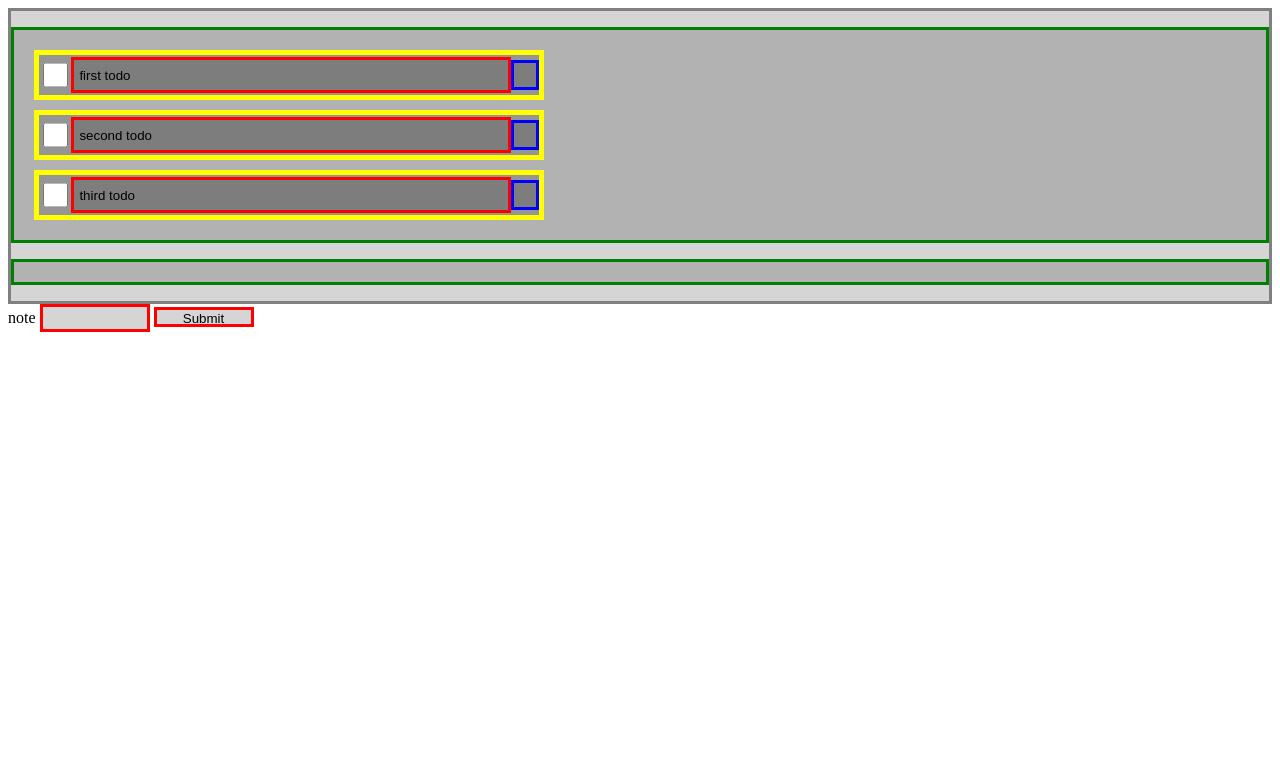
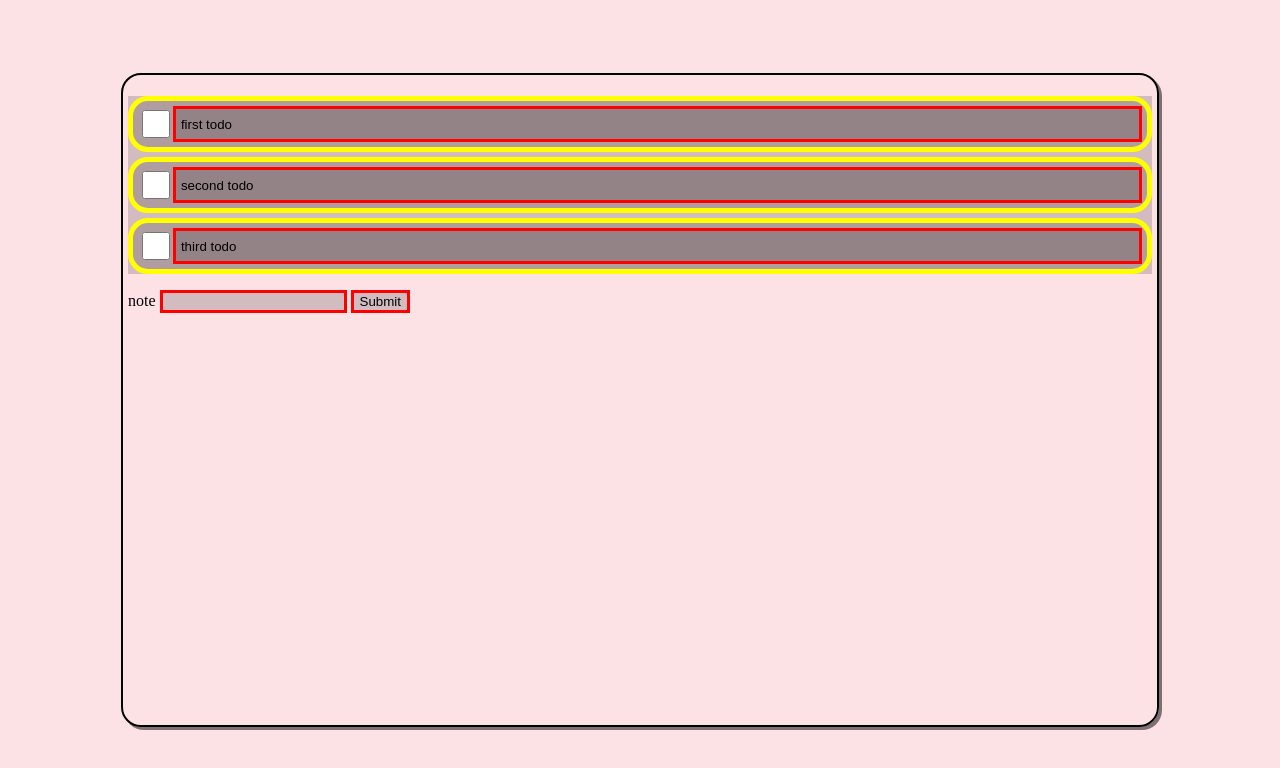
Before and after one commit to WebAhead5/w4-todo-JDMR, a website: page index.html in a window 1280 px wide. Drawn offline with Linux system fonts and the light colour scheme.

Commit message:
f: style.css - design tweaks f: index.html - surrounded the body elements with div

```diff
--- a/index.html
+++ b/index.html
@@ -10,6 +10,7 @@
     <link rel="stylesheet" href="tests/testing-outlines.css">
   </head>
   <body>
+  <div id="bodyElementsContainer">
       <div id = "todo-container">
           <ul>
           </ul>
@@ -19,7 +20,7 @@
         <input type="text" name="description" value="">
         <input type="submit" name="" value="Submit">
       </form>
-
+  </div>
   </body>
   <script type="text/javascript" src = "scripts/logic.js"></script>
   <script type="text/javascript" src = "scripts/dom.js"></script>
--- a/scripts/dom.js
+++ b/scripts/dom.js
@@ -29,12 +29,9 @@
     markedCheckboxField.type ="checkbox";
     markedCheckboxField.classList.add("listItemCheckBoxField");
     markedCheckboxField.checked = todo.done;
-    markedCheckboxField.onchange = ()=>     {
-      let newState = todoFunctions.editTask(state,todo.id,obj=>{
-        obj.done = !obj.done;
-      });
+    markedCheckboxField.onchange = ()=> {
+      let newState = todoFunctions.markTodo(state, todo.id);
       update(newState);
-
     };
 
     todoNode.appendChild(markedCheckboxField);
@@ -71,7 +68,6 @@
 
     return todoNode;
   };
-
 
 
   // bind create todo form
--- a/style/style.css
+++ b/style/style.css
@@ -5,30 +5,87 @@
 
 }
 
+body{
+    display: flex;
+    align-items: center;
+    justify-content: center;
+
+    background-color: #FCE1E5;
+
+    box-sizing: content-box;
+    position: absolute;
+    margin: 0;
+    height: 100%;
+    width:100%;
+}
+
+#bodyElementsContainer{
+    min-width: 300px;
+    width: 80%;
+    height: 80%;
+    border-radius: 20px;
+    box-shadow: 3px 3px 0 rgba(0,0,0,.5);
+    border: 2px solid black;
+    padding: 5px;
+    box-sizing: content-box;
+}
+ul{
+    width: 100%;
+    height: 100%;
+    padding: 0;
+}
 .listItem {
+
     border: solid 5px yellow;
+    border-radius: 20px;
     list-style: none;
+
     display: flex;
     align-items: center;
     justify-content: space-between ;
-    min-width: 500px;
+    position: relative;
+
+    width: 100%;
+    height: 100%;
+    margin:  5px 0;
+    padding: 5px;
+    box-sizing: border-box;
+
 
 }
-
 
 .listItemCheckBoxField{
     width: var(--listItem-elements-height);
     height: var(--listItem-elements-height);
+
 }
 
- .listItemDeleteButton{
-     width: var(--listItem-elements-height);;
+.listItemDeleteButton{
+    width: var(--listItem-elements-height);;
     height: var(--listItem-elements-height);
-    justify-self: flex-end;
+
+    margin-left: 5px;
+
+    background-image: url("../res/icons/icon-bin.svg");
+    background-color: unset;
+    border: 0;
+    cursor: pointer;
+
+    position: absolute;
+    right: 0;
+    opacity: 0;
+    transition: opacity .3s;
+
 }
+.listItem:hover .listItemDeleteButton{
+    display: block;
+    opacity: 1;
+}
+
+
 .listItemTextField{
     width: 100%;
     height: var(--listItem-elements-height);
-    padding: 0 5px;
+    padding: 0 calc(var(--listItem-elements-height) - 5px) 0 5px;
 
 }
--- a/tests/testing-outlines.css
+++ b/tests/testing-outlines.css
@@ -1,38 +1,30 @@
 div {
-    background-color: rgba(0, 0, 0, 0.164);
-    border: grey solid 3px;
+    /*background-color: rgba(0, 0, 0, 0.164);*/
+    /*border: grey solid 3px;*/
 
 }
 
 input {
     background-color: rgba(0, 0, 0, 0.164);
-    height: 20px;
-    width: 100px;
+    /*height: 20px;*/
+    /*width: 100px;*/
     border: 3px solid red;
 }
 
 ul {
-    /* height: 50px;
-    width: 150px; */
+
     background-color: rgba(0, 0, 0, 0.164);
-    border: 3px solid green;
-    padding: 10px;
+    /*border: 3px solid green;*/
+    /*padding: 10px;*/
 
 }
 
 li {
     background-color: rgba(0, 0, 0, 0.164);
-    height: 40px;
-    width: 130px;
-    border: 3px solid yellow;
-    margin: 10px;
 
 }
 
 button {
-    border: 3px solid blue;
-    background-color: rgba(0, 0, 0, 0.164);
-    cursor: pointer;
-    height: 20px;
-    width: 100px;
+    /*border: 3px solid blue;*/
+    /*background-color: rgba(0, 0, 0, 0.164);*/
 }
```
Lines whose indentation alone changed are shown as unchanged.
